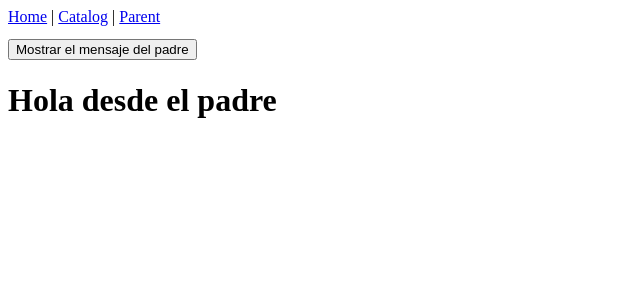
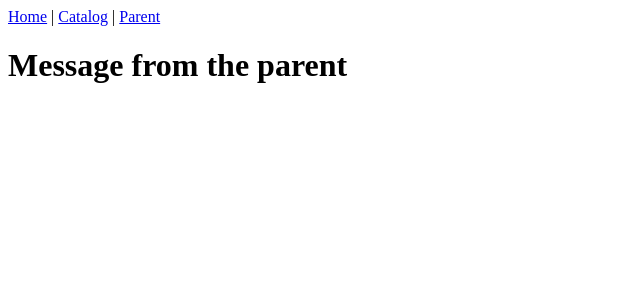
Before and after one commit to edumoro412/ejerciciosAlebat, a Vue app in the folder vue/vue-project/: page /parent in a window 1280 px wide. Shown: the top 300 px of the page, without its empty margins (0-640 px from the left). Built offline with nearby package versions, Linux system fonts and the light colour scheme; the HTML template or start-up script is replaced by a standard one.

Commit message:
ninth excercise correction

```diff
--- a/vue/vue-project/src/components/ChildComponent.vue
+++ b/vue/vue-project/src/components/ChildComponent.vue
@@ -1,13 +1,11 @@
 <script setup lang="ts">
-defineProps<{
-  parentFunction: () => void
-  parentMessage: string
-}>()
+import { inject } from 'vue'
+
+const message = inject('message')
 </script>
 <template>
   <div>
-    <button class="child-button" @click="parentFunction">Mostrar el mensaje del padre</button>
-    <h1 v-if="parentMessage">{{ parentMessage }}</h1>
+    <h1>{{ message }}</h1>
   </div>
 </template>
 
--- a/vue/vue-project/src/components/ParentComponent.vue
+++ b/vue/vue-project/src/components/ParentComponent.vue
@@ -1,15 +1,11 @@
 <script setup lang="ts">
-import { ref } from 'vue'
+import { provide, ref } from 'vue'
 import ChildComponent from './ChildComponent.vue'
 
-const parentMessage = ref('Hola desde el padre')
-
-function onClic() {
-  parentMessage.value = 'Mensaje actualizado desde el padre'
-}
+provide('message', 'Message from the parent')
 </script>
 <template>
-  <ChildComponent :parentFunction="onClic" :parentMessage="parentMessage" />
+  <ChildComponent />
   <div></div>
 </template>
 
```
